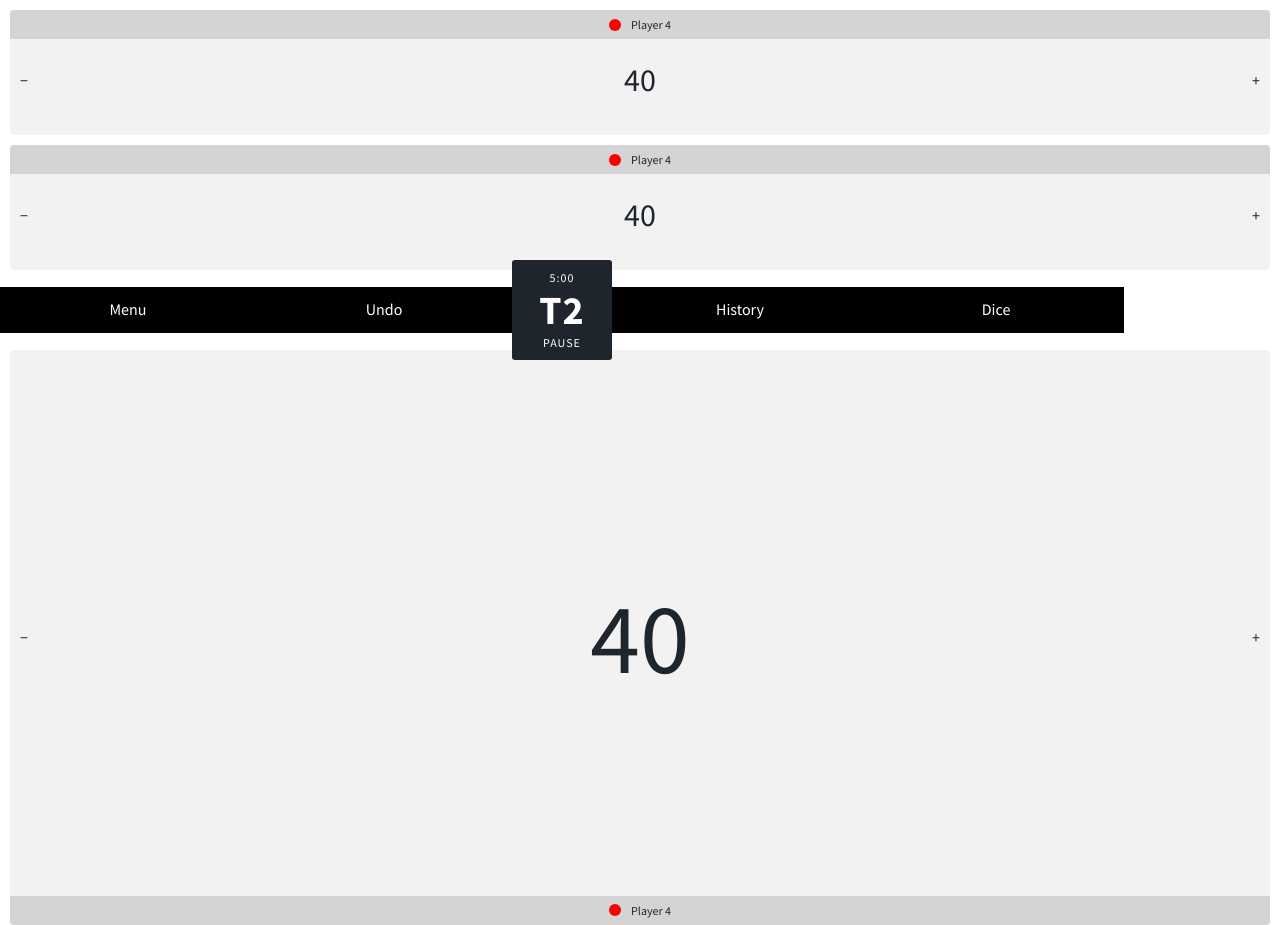
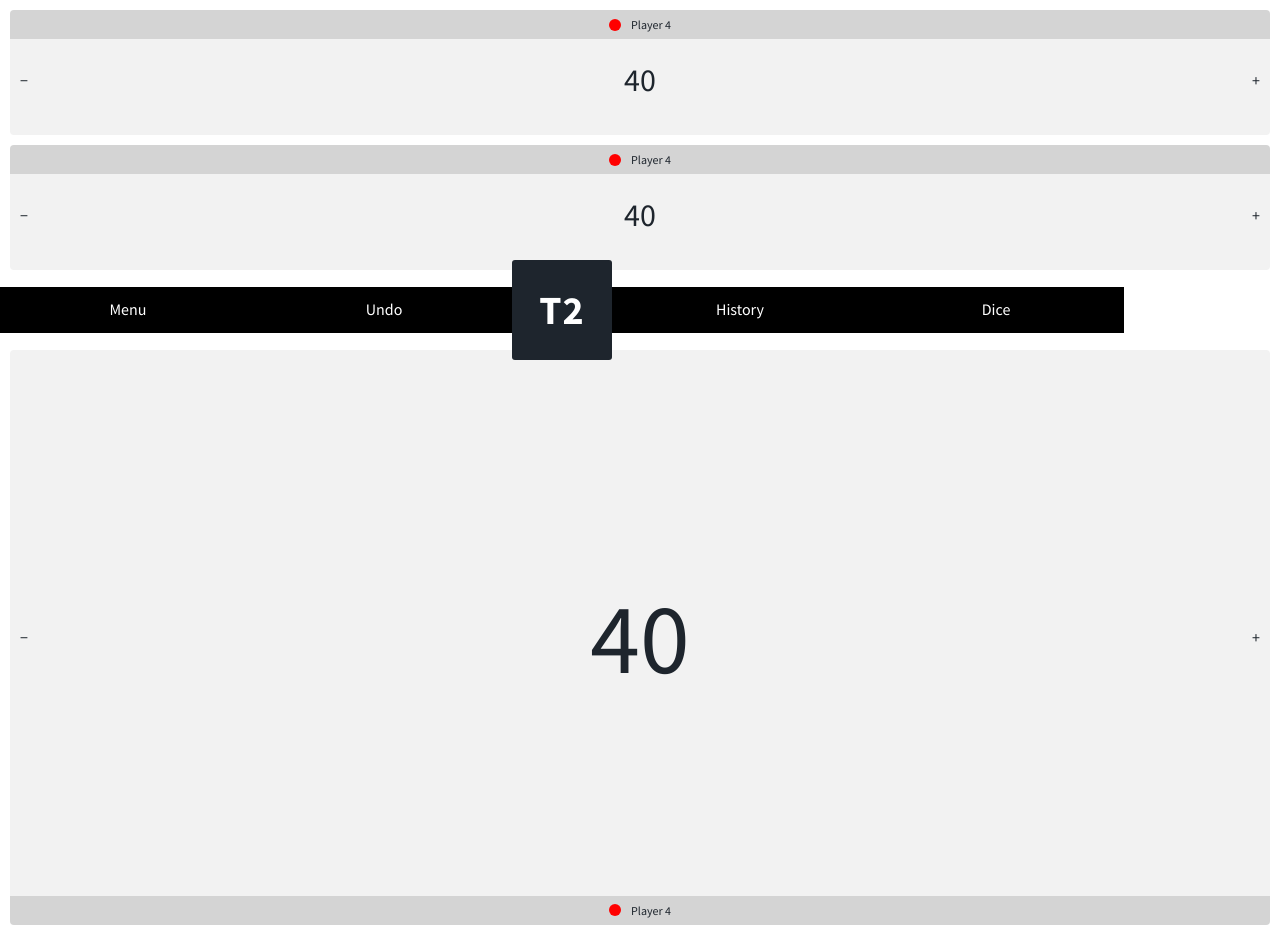
Before and after one commit to JordanDWhalen/life, a website: page src/markup/pages/t2-p-3.html in a window 1280 px wide. Drawn offline with nearby package versions, Linux system fonts and the light colour scheme; files that its build step writes are made by us from their sources.

Commit message:
Adding in timerless version

```diff
--- a/src/markup/pages/t2-p-3.html
+++ b/src/markup/pages/t2-p-3.html
@@ -75,16 +75,10 @@
       <a href="" class="menu-bar__item">Menu</a>
       <a href="" class="menu-bar__item">Undo</a>
       <div class="menu-bar__item play-control">
-        <div class="play-control__timer">
-          5:00
-        </div>
         <div class="play-control__focus">
           <div class="play-control__focus-turn">
             T2
           </div>
-        </div>
-        <div class="play-control__state">
-          Pause
         </div>
       </div>
       <a href="" class="menu-bar__item">History</a>
```
